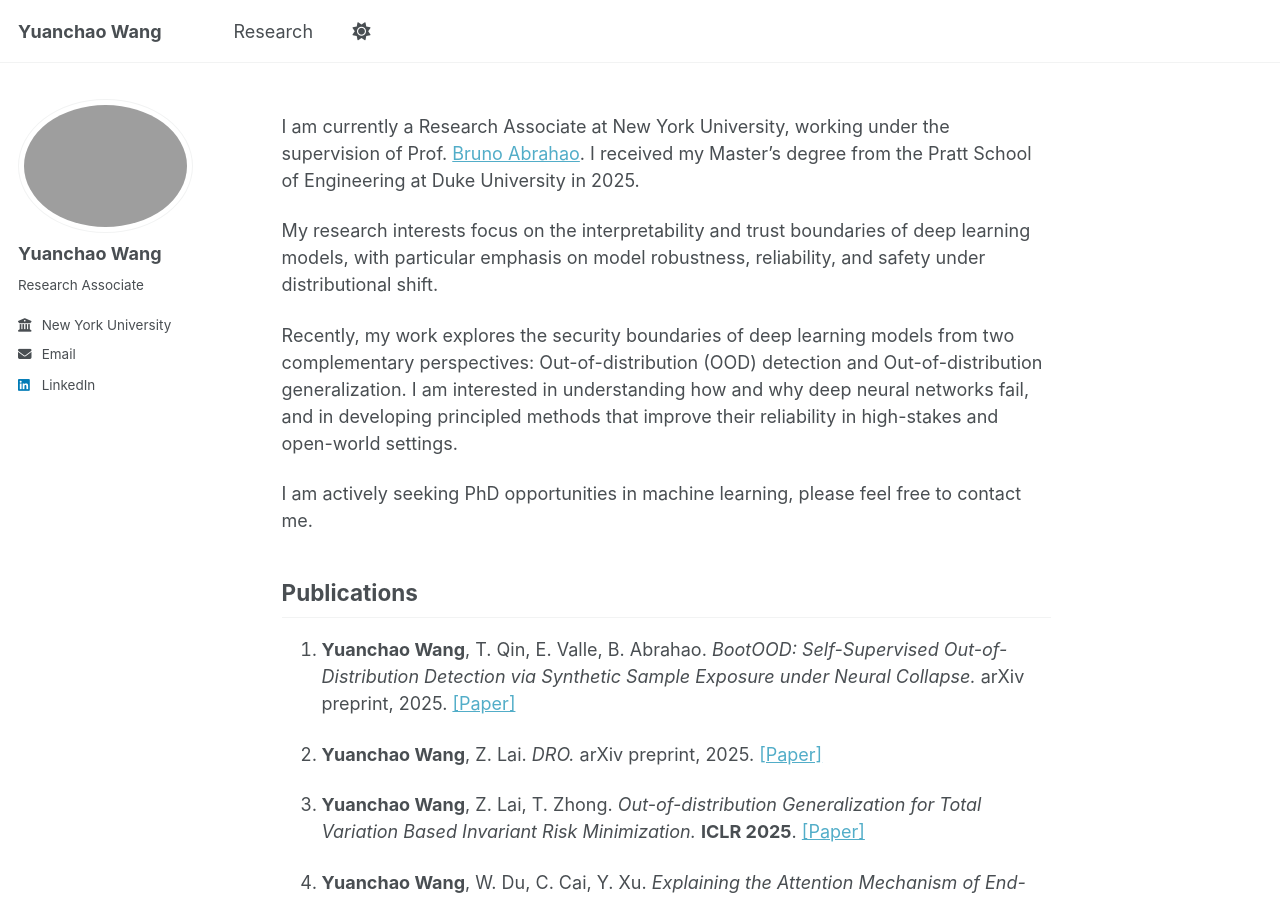
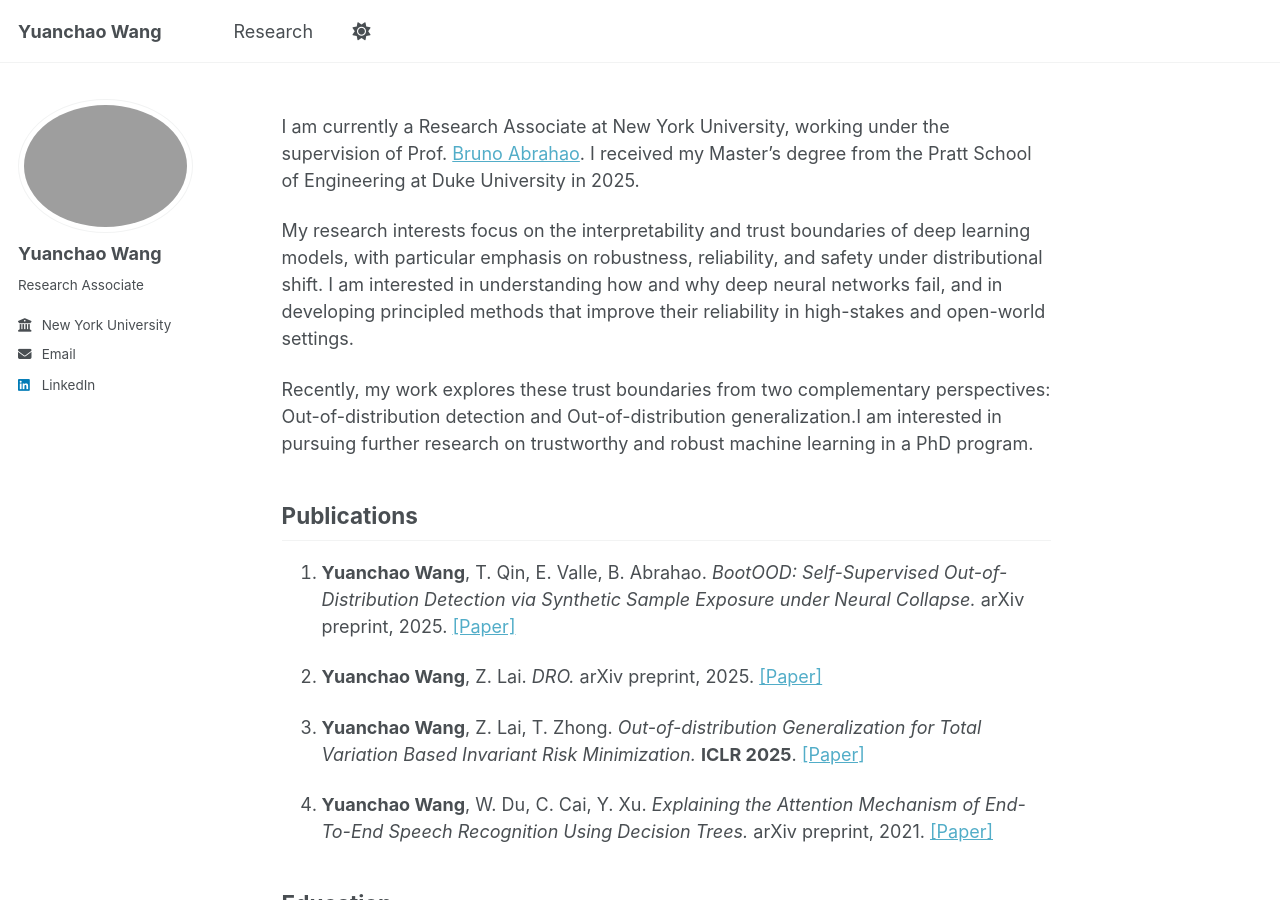
Before and after one commit to JohnnyWyc/JohnnyWyc.github.io, a Jekyll site: the page built from _pages/about.md, in a window 1280 px wide and 900 px high. Built offline with Jekyll 4.4.1, drawn with Linux system fonts in a browser that asks for light colours; a script bundle is joined from its source files by our own code; library files that are not in the unit come from our copies.

Commit message:
Update research interests and PhD opportunity statement
Refined research interests and added details about PhD aspirations.

```diff
--- a/_pages/about.md
+++ b/_pages/about.md
@@ -10,11 +10,9 @@ redirect_from:
 
 I am currently a Research Associate at New York University, working under the supervision of Prof. [Bruno Abrahao](https://scholar.google.com/citations?user=x34kIOIAAAAJ&hl=en). I received my Master’s degree from the Pratt School of Engineering at Duke University in 2025.
 
-My research interests focus on the interpretability and trust boundaries of deep learning models, with particular emphasis on model robustness, reliability, and safety under distributional shift.
+My research interests focus on the interpretability and trust boundaries of deep learning models, with particular emphasis on robustness, reliability, and safety under distributional shift. I am interested in understanding how and why deep neural networks fail, and in developing principled methods that improve their reliability in high-stakes and open-world settings.
 
-Recently, my work explores the security boundaries of deep learning models from two complementary perspectives: Out-of-distribution (OOD) detection and Out-of-distribution generalization. I am interested in understanding how and why deep neural networks fail, and in developing principled methods that improve their reliability in high-stakes and open-world settings.
-
-I am actively seeking PhD opportunities in machine learning, please feel free to contact me.
+Recently, my work explores these trust boundaries from two complementary perspectives: Out-of-distribution detection and Out-of-distribution generalization.I am interested in pursuing further research on trustworthy and robust machine learning in a PhD program.
 
 
 
```
